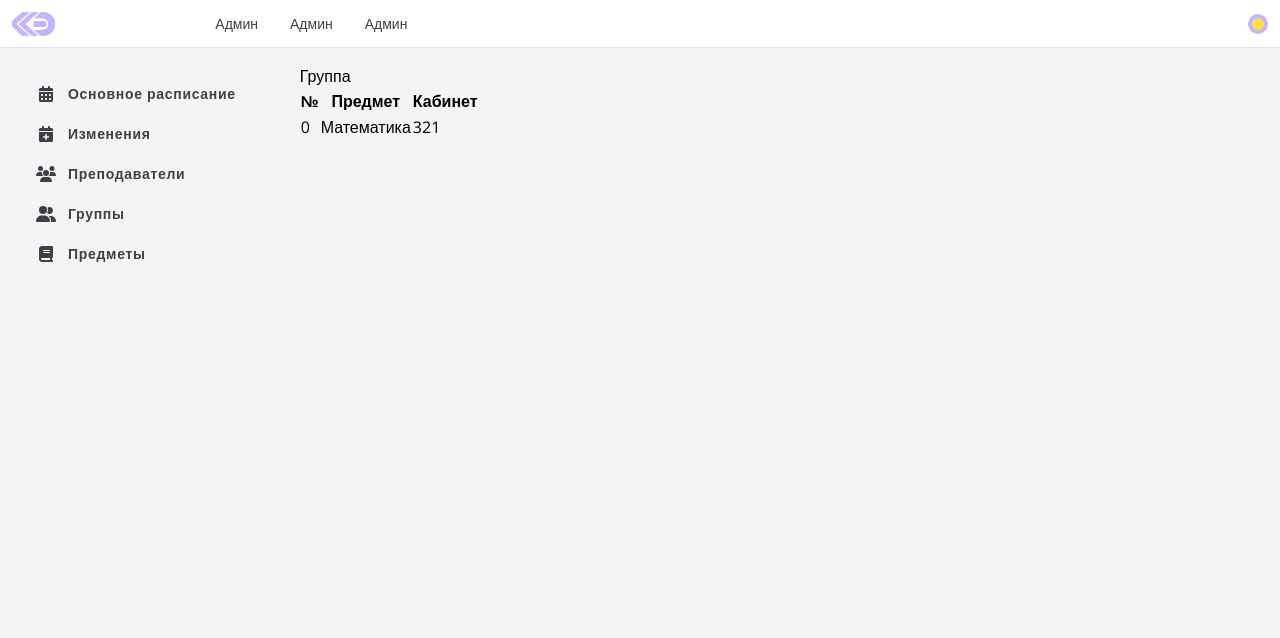
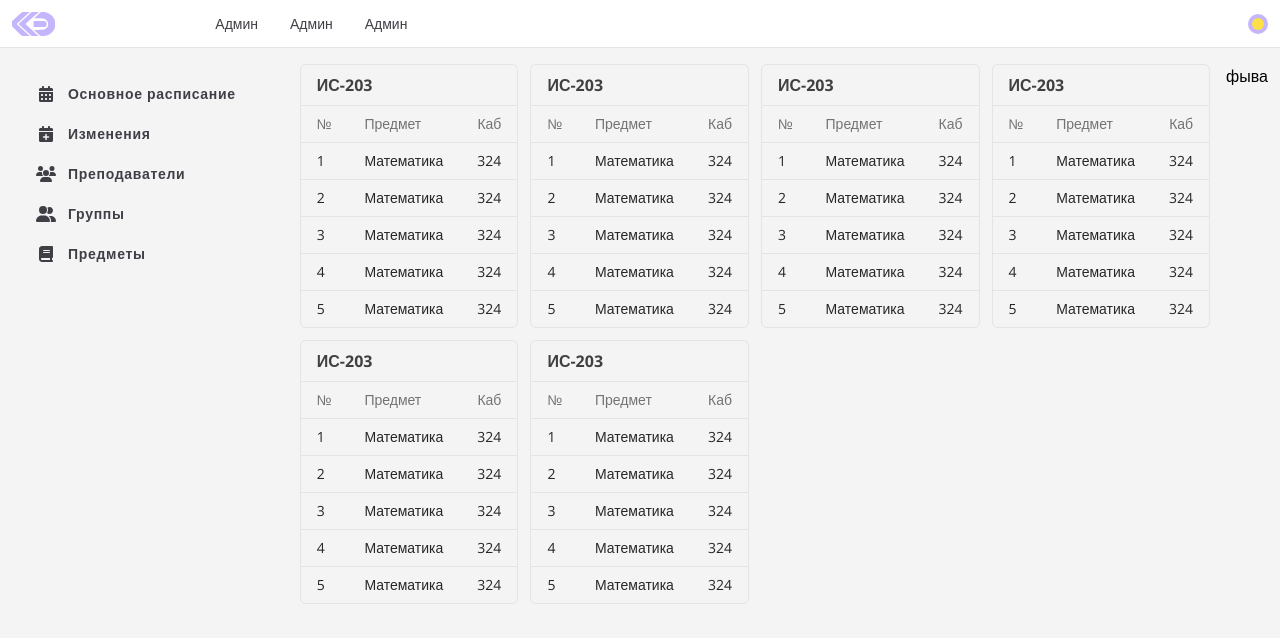
Before and after one commit to iswebdevru/rcenext-client, a Next.js app: page /admin/schedule/changes in a window 1280 px wide. Shown: the top 638 px of the page. Built offline with nearby package versions, Linux system fonts and the light colour scheme.

Commit message:
start to develop schedule page

```diff
--- a/src/pages/admin/schedule/changes.tsx
+++ b/src/pages/admin/schedule/changes.tsx
@@ -1,31 +1,24 @@
+import Schedule from '../../../components/features/Schedule';
 import AdminNav from '../../../components/layout/AdminNav';
 import Layout from '../../../components/layout/Layout';
+import SideBar from '../../../components/layout/SideBar';
 
 export default function Changes() {
   return (
     <Layout>
       <AdminNav />
-      <div className="grid flex-1 grid-cols-4 gap-3">
-        <div>
-          <div>
-            <h6>Группа</h6>
-            <table>
-              <tbody>
-                <tr>
-                  <th>№</th>
-                  <th>Предмет</th>
-                  <th>Кабинет</th>
-                </tr>
-                <tr>
-                  <td>0</td>
-                  <td>Математика</td>
-                  <td>321</td>
-                </tr>
-              </tbody>
-            </table>
-          </div>
+      <div className="flex-1">
+        <div></div>
+        <div className="grid grid-cols-4 gap-3">
+          <Schedule />
+          <Schedule />
+          <Schedule />
+          <Schedule />
+          <Schedule />
+          <Schedule />
         </div>
       </div>
+      <SideBar title="Фильтры">фыва</SideBar>
     </Layout>
   );
 }
```
